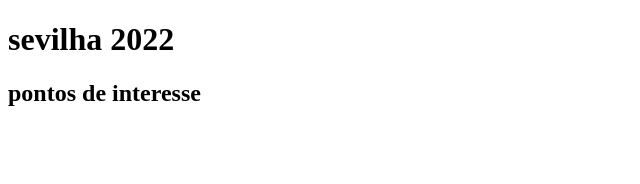
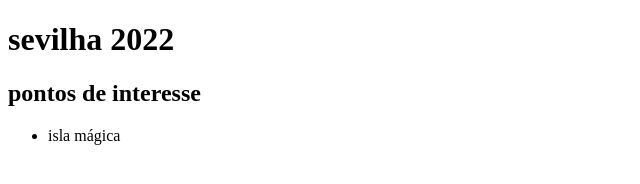
Before and after one commit to engcguerra/city1, a plain HTML site: page index.html in a window 1280 px wide. Shown: the whole page, without its empty margins (0-640 px from the left). Drawn offline with Linux system fonts and the light colour scheme.

Commit message:
Update index.html

```diff
--- a/index.html
+++ b/index.html
@@ -11,6 +11,8 @@
 
     <h2>pontos de interesse</h2>
 
-
+    <ul>
+        <li>isla mágica</li>
+    </ul>
 </body>
 </html>
```
